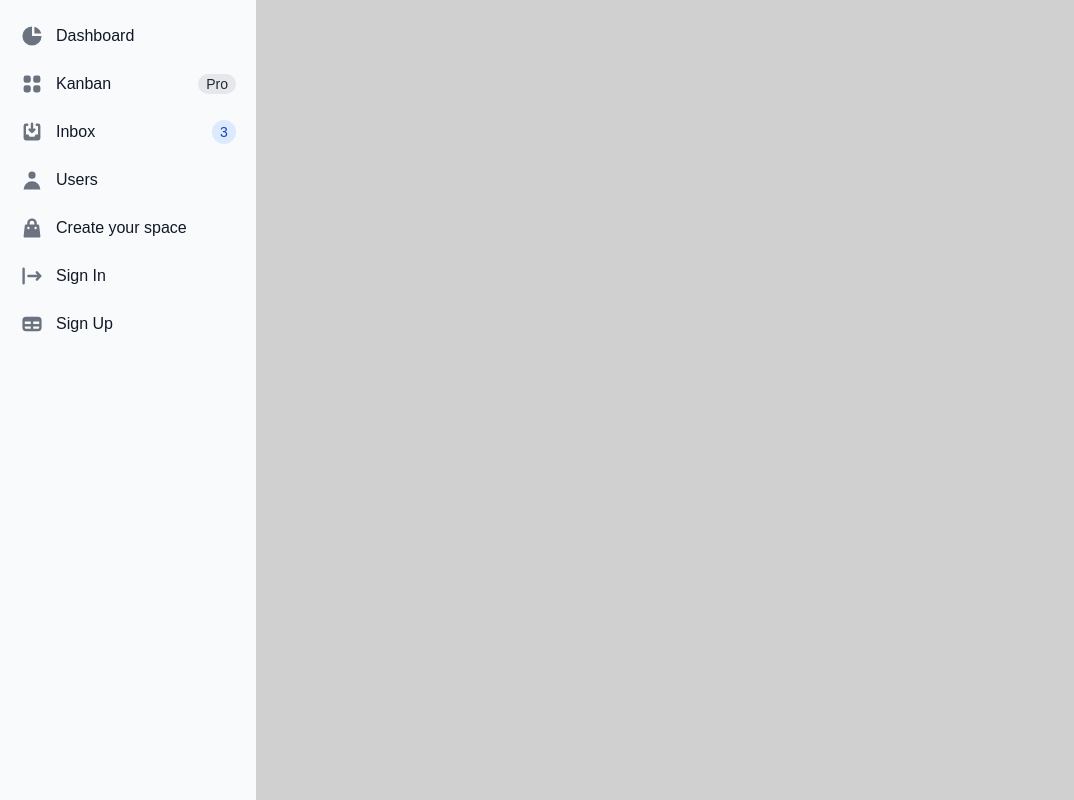
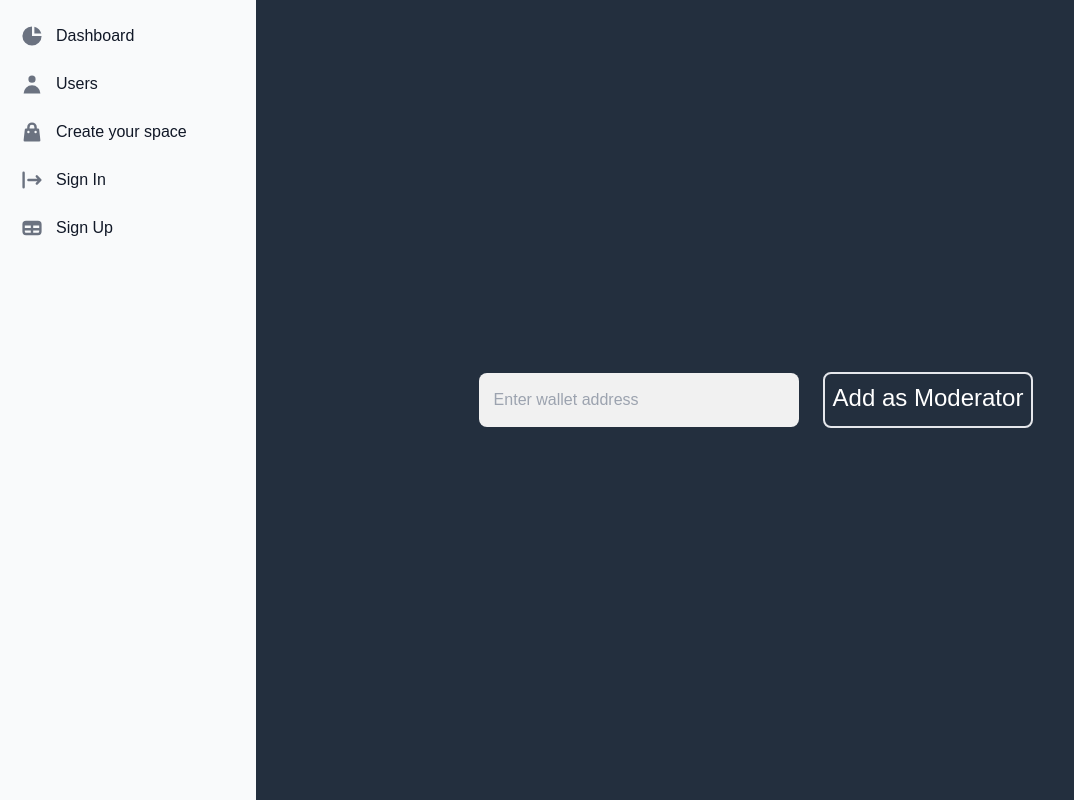
Before and after one commit to KrutikaBhatt/Samvedna, a React (Create React App) app in the folder frontend/: page /add-moderator in a window 1280 px wide. Shown: the whole page, without its empty margins (0-1074 px from the left). Built offline with nearby package versions, Linux system fonts and the light colour scheme.

Commit message:
moderator

```diff
--- a/frontend/src/App.js
+++ b/frontend/src/App.js
@@ -3,43 +3,68 @@ import { Home } from "./components/Home";
 import { BrowserRouter, Routes, Route } from "react-router-dom";
 import { CreateSpace } from "./components/CreateSpace";
 import { Space } from "./components/Space";
-import { Login } from "./components/Login";
 import { Register } from "./components/Register";
 import { useEffect, useState } from "react";
 import axios from "axios";
 import { Mood } from "./components/Mood";
+import AddModerator from "./components/AddModerator";
 
 function App() {
-
 	const [userId, setUserId] = useState();
-  const [userName, setUserName] = useState();
+	const [userName, setUserName] = useState();
 	const [walletAddress, setWalletAddress] = useState();
 	const [contract, setContract] = useState(null);
 	const [signer, setSigner] = useState(null);
+  const [isModerator, setIsModerator] = useState(false)
+  const [isTherapist, setIsTherapist] = useState(false)
 
 	useEffect(() => {
-    console.log("userid",userId);
+		console.log("userid", userId);
 	}, [userId]);
 
-  useEffect(() => {
-    console.log("wallet", walletAddress);
-    if(!walletAddress){
-      setUserId(null)
-    }
-  }, [walletAddress])
+	useEffect(() => {
+		console.log("wallet", walletAddress);
+		if (!walletAddress) {
+			setUserId(null);
+		}
+	}, [walletAddress]);
 
 	return (
 		<div className="App">
 			<BrowserRouter>
 				<Routes>
-					<Route exact path="/" element={<Home userId={userId} userName={userName} />} />
+					<Route
+						exact
+						path="/"
+						element={<Home userId={userId} userName={userName} isModerator={isModerator} isTherapist={isTherapist} />}
+					/>
 					<Route exact path="/create-space" element={<CreateSpace />} />
+          <Route exact path="/add-moderator" element={<AddModerator userName={userName} />} />
 					<Route exact path="/space" element={<Space />} />
-          <Route exact path="/mood" element={<Mood />} />
-					<Route exact path="/sign-up" element={<Register setUserId={setUserId} setWalletAddress={setWalletAddress} setUserName={setUserName} />} />
+					<Route exact path="/mood" element={<Mood />} />
+					<Route
+						exact
+						path="/sign-up"
+						element={
+							<Register
+								setUserId={setUserId}
+								setWalletAddress={setWalletAddress}
+								setUserName={setUserName}
+							/>
+						}
+					/>
 				</Routes>
+				<Navbar
+					userId={userId}
+					setUserId={setUserId}
+					setWalletAddress={setWalletAddress}
+					setUserName={setUserName}
+          isModerator={isModerator}
+          setIsModerator={setIsModerator}
+          isTherapist={isTherapist}
+          setIsTherapist={setIsTherapist}
+				/>
 			</BrowserRouter>
-			<Navbar userId={userId} setUserId={setUserId} setWalletAddress={setWalletAddress} setUserName={setUserName} />
 		</div>
 	);
 }
--- /dev/null
+++ b/frontend/src/components/AddModerator.js
@@ -0,0 +1,44 @@
+import axios from "axios";
+import React, { useState } from "react";
+
+const AddModerator = ({userName}) => {
+
+    const [address, setAddress] = useState('')
+
+    const addModerator = async () => {
+        const res = await axios.post("http://localhost:8080/user/addModerator", {
+            username: userName,
+            wallet_address: address
+        })
+        console.log(res.data);
+        if(res.data.success){
+            alert(address + " added as moderator")
+            setAddress('')
+        } else {
+            alert(res.data.message)
+        }
+    }
+	return (
+		<div className="ml-64">
+			<div className="background-top-login">
+				<div>
+					<input
+						className="!w-80 !m-0 rounded-lg "
+						type="text"
+						placeholder="Enter wallet address"
+						name="title"
+						id="title"
+                        value={address}
+						onChange={(e) => setAddress(e.target.value)}
+						required
+					/>
+				</div>
+				<button className="button-login !text-2xl border-2 p-2 rounded-lg" onClick={addModerator}>
+					Add as Moderator
+				</button>
+			</div>
+		</div>
+	);
+};
+
+export default AddModerator;
--- a/frontend/src/components/Login.js
+++ /dev/null
@@ -1,14 +0,0 @@
-import React from "react";
-import '../css/login.css';
-
-export const Login = () => {
-
-
-  return (
-    <div className = 'ml-64'>
-      <div className="background-top-login">
-        <button className="button-login">LOGIN</button>
-      </div>
-    </div>
-  );
-};
--- a/frontend/src/components/Navbar.js
+++ b/frontend/src/components/Navbar.js
@@ -1,7 +1,8 @@
 import React from "react";
 import axios from "axios"
+import { Link } from "react-router-dom";
 
-export const Navbar = ({setUserId, setUserName, setWalletAddress, userId}) => {
+export const Navbar = ({setUserId, setUserName, setWalletAddress, userId, isModerator, setIsModerator, isTherapist, setIsTherapist}) => {
   const login = async () => {
     if (window.ethereum) {
       var accounts;
@@ -40,6 +41,8 @@ export const Navbar = ({setUserId, setUserName, setWalletAddress, userId}) => {
       console.log(data);
       setUserId(data.data.user.id)
       setUserName(data.data.user.username)
+      setIsModerator(data.data.user.is_moderator)
+      setIsTherapist(data.data.user.is_therapist)
     }
   }
 
@@ -72,8 +75,8 @@ export const Navbar = ({setUserId, setUserName, setWalletAddress, userId}) => {
         <div class="h-full px-3 py-4 overflow-y-auto bg-gray-50 dark:bg-gray-800">
           <ul class="space-y-2 font-medium">
             <li>
-              <a
-                href="#"
+              <Link
+                to="/"
                 class="flex items-center p-2 text-gray-900 rounded-lg dark:text-white hover:bg-gray-100 dark:hover:bg-gray-700">
                 <svg
                   aria-hidden="true"
@@ -85,44 +88,7 @@ export const Navbar = ({setUserId, setUserName, setWalletAddress, userId}) => {
                   <path d="M12 2.252A8.014 8.014 0 0117.748 8H12V2.252z"></path>
                 </svg>
                 <span class="ml-3">Dashboard</span>
-              </a>
-            </li>
-            <li>
-              <a
-                href="#"
-                class="flex items-center p-2 text-gray-900 rounded-lg dark:text-white hover:bg-gray-100 dark:hover:bg-gray-700">
-                <svg
-                  aria-hidden="true"
-                  class="flex-shrink-0 w-6 h-6 text-gray-500 transition duration-75 dark:text-gray-400 group-hover:text-gray-900 dark:group-hover:text-white"
-                  fill="currentColor"
-                  viewBox="0 0 20 20"
-                  xmlns="http://www.w3.org/2000/svg">
-                  <path d="M5 3a2 2 0 00-2 2v2a2 2 0 002 2h2a2 2 0 002-2V5a2 2 0 00-2-2H5zM5 11a2 2 0 00-2 2v2a2 2 0 002 2h2a2 2 0 002-2v-2a2 2 0 00-2-2H5zM11 5a2 2 0 012-2h2a2 2 0 012 2v2a2 2 0 01-2 2h-2a2 2 0 01-2-2V5zM11 13a2 2 0 012-2h2a2 2 0 012 2v2a2 2 0 01-2 2h-2a2 2 0 01-2-2v-2z"></path>
-                </svg>
-                <span class="flex-1 ml-3 whitespace-nowrap">Kanban</span>
-                <span class="inline-flex items-center justify-center px-2 ml-3 text-sm font-medium text-gray-800 bg-gray-200 rounded-full dark:bg-gray-700 dark:text-gray-300">
-                  Pro
-                </span>
-              </a>
-            </li>
-            <li>
-              <a
-                href="#"
-                class="flex items-center p-2 text-gray-900 rounded-lg dark:text-white hover:bg-gray-100 dark:hover:bg-gray-700">
-                <svg
-                  aria-hidden="true"
-                  class="flex-shrink-0 w-6 h-6 text-gray-500 transition duration-75 dark:text-gray-400 group-hover:text-gray-900 dark:group-hover:text-white"
-                  fill="currentColor"
-                  viewBox="0 0 20 20"
-                  xmlns="http://www.w3.org/2000/svg">
-                  <path d="M8.707 7.293a1 1 0 00-1.414 1.414l2 2a1 1 0 001.414 0l2-2a1 1 0 00-1.414-1.414L11 7.586V3a1 1 0 10-2 0v4.586l-.293-.293z"></path>
-                  <path d="M3 5a2 2 0 012-2h1a1 1 0 010 2H5v7h2l1 2h4l1-2h2V5h-1a1 1 0 110-2h1a2 2 0 012 2v10a2 2 0 01-2 2H5a2 2 0 01-2-2V5z"></path>
-                </svg>
-                <span class="flex-1 ml-3 whitespace-nowrap">Inbox</span>
-                <span class="inline-flex items-center justify-center w-3 h-3 p-3 ml-3 text-sm font-medium text-blue-800 bg-blue-100 rounded-full dark:bg-blue-900 dark:text-blue-300">
-                  3
-                </span>
-              </a>
+              </Link>
             </li>
             <li>
               <a
@@ -143,8 +109,8 @@ export const Navbar = ({setUserId, setUserName, setWalletAddress, userId}) => {
               </a>
             </li>
             <li>
-              <a
-                href="/create-space"
+              <Link
+                to="/create-space"
                 class="flex items-center p-2 text-gray-900 rounded-lg dark:text-white hover:bg-gray-100 dark:hover:bg-gray-700">
                 <svg
                   aria-hidden="true"
@@ -158,8 +124,26 @@ export const Navbar = ({setUserId, setUserName, setWalletAddress, userId}) => {
                     clip-rule="evenodd"></path>
                 </svg>
                 <span class="flex-1 ml-3 whitespace-nowrap">Create your space</span>
-              </a>
+              </Link>
             </li>
+            { isModerator && <li>
+              <Link
+                to="/add-moderator"
+                class="flex items-center p-2 text-gray-900 rounded-lg dark:text-white hover:bg-gray-100 dark:hover:bg-gray-700">
+                <svg
+                  aria-hidden="true"
+                  class="flex-shrink-0 w-6 h-6 text-gray-500 transition duration-75 dark:text-gray-400 group-hover:text-gray-900 dark:group-hover:text-white"
+                  fill="currentColor"
+                  viewBox="0 0 20 20"
+                  xmlns="http://www.w3.org/2000/svg">
+                  <path
+                    fill-rule="evenodd"
+                    d="M10 2a4 4 0 00-4 4v1H5a1 1 0 00-.994.89l-1 9A1 1 0 004 18h12a1 1 0 00.994-1.11l-1-9A1 1 0 0015 7h-1V6a4 4 0 00-4-4zm2 5V6a2 2 0 10-4 0v1h4zm-6 3a1 1 0 112 0 1 1 0 01-2 0zm7-1a1 1 0 100 2 1 1 0 000-2z"
+                    clip-rule="evenodd"></path>
+                </svg>
+                <span class="flex-1 ml-3 whitespace-nowrap">Add Moderator</span>
+              </Link>
+            </li>}
             {!userId &&
             <><li>
                 <button
@@ -179,8 +163,8 @@ export const Navbar = ({setUserId, setUserName, setWalletAddress, userId}) => {
                   <span class="flex-1 ml-3 whitespace-nowrap">Sign In</span>
                 </button>
               </li><li>
-                  <a
-                    href="/sign-up"
+                  <Link
+                    to="/sign-up"
                     class="flex items-center p-2 text-gray-900 rounded-lg dark:text-white hover:bg-gray-100 dark:hover:bg-gray-700">
                     <svg
                       aria-hidden="true"
@@ -194,7 +178,7 @@ export const Navbar = ({setUserId, setUserName, setWalletAddress, userId}) => {
                         clip-rule="evenodd"></path>
                     </svg>
                     <span class="flex-1 ml-3 whitespace-nowrap">Sign Up</span>
-                  </a>
+                  </Link>
                 </li></>}
           </ul>
         </div>
--- a/frontend/src/components/Register.js
+++ b/frontend/src/components/Register.js
@@ -60,7 +60,7 @@ export const Register = ({setWalletAddress, setUserName, setUserId}) => {
     <div className="ml-64">
       <div className="background-top-login">
         <div>
-          <input className="input-login"
+          <input className="!w-80 rounded-lg "
             type="text"
             placeholder="Enter a unique username"
             name="title"
@@ -69,7 +69,7 @@ export const Register = ({setWalletAddress, setUserName, setUserId}) => {
             required
           />
         </div>
-        <button className="button-login" onClick={register} > SIGN UP</button>
+        <button className="button-login !text-3xl" onClick={register} > SIGN UP</button>
       </div>
     </div>
   );
```
Also changed, not shown: frontend/src/components/Home.js (+35 -17 lines), frontend/src/components/Post.js (+32 -47 lines), frontend/src/images/Delete.js (added, +13 -0 lines), 1 other file (tests, documents, lock files or other folders).
